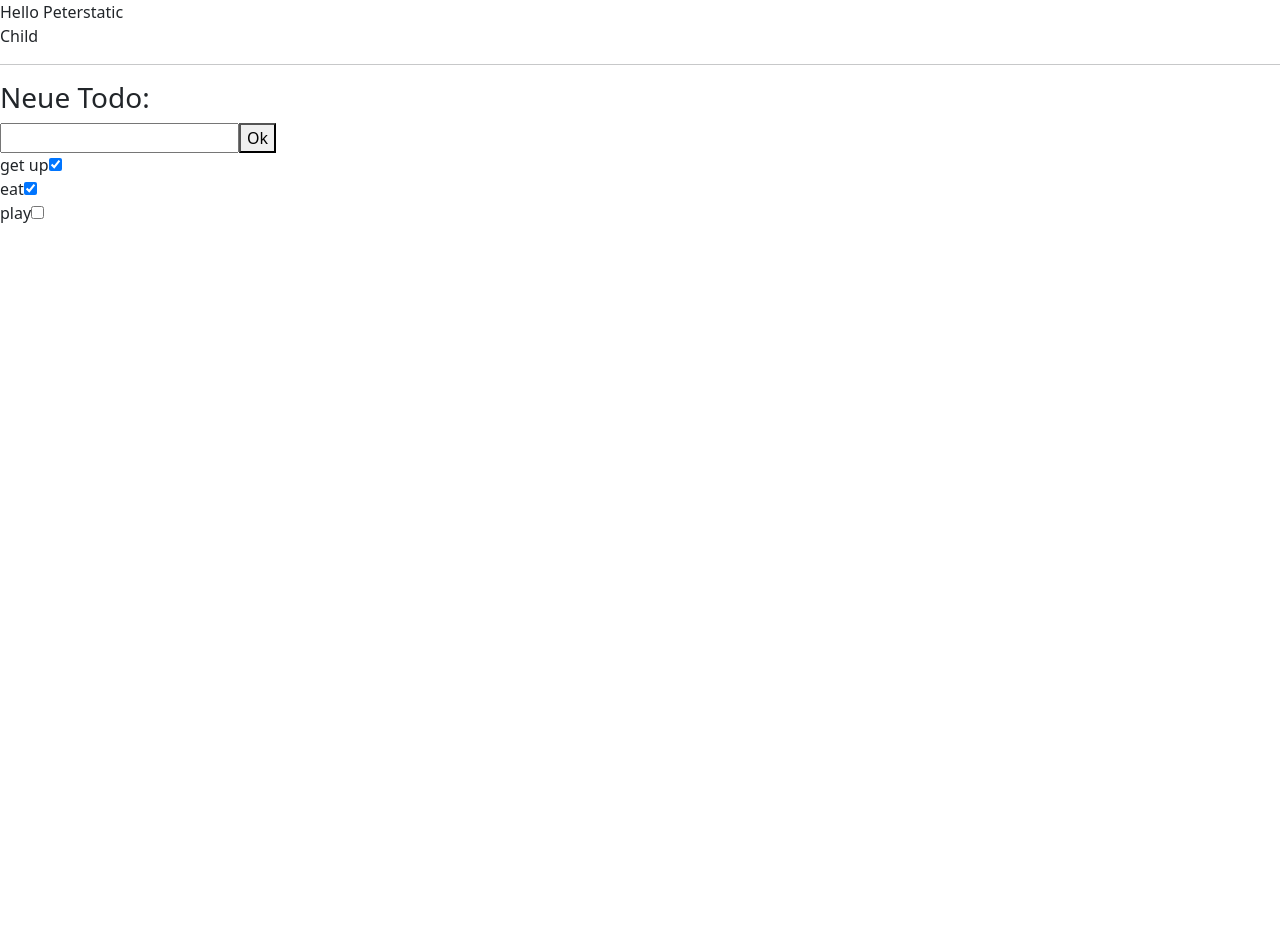
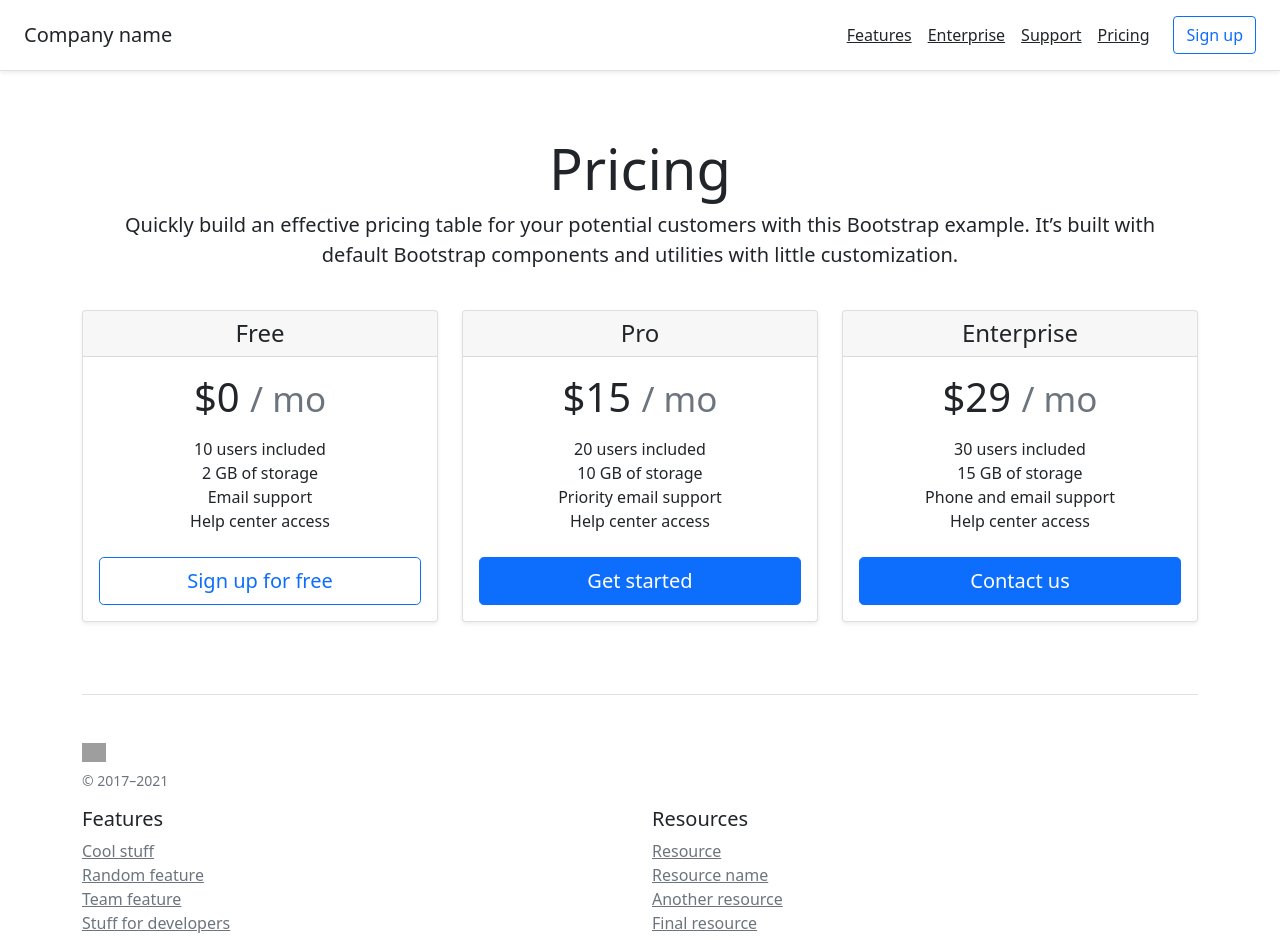
Before and after one commit to helloworld121/react-sample, a React (Create React App) app: page / in a window 1280 px wide. Shown: the top 939 px of the page. Before the commit the page ends 800 px from the top, so only its background shows below. Built offline with nearby package versions, Linux system fonts and the light colour scheme; grey boxes are pictures that could not be loaded.

Commit message:
provide bootstrap template and extract Header and Footer

```diff
--- a/src/App.js
+++ b/src/App.js
@@ -1,34 +1,85 @@
-import logo from './logo.svg';
 import './App.css';
 import {useState, useEffect} from 'react';
-import Item from './Item';
-import TodoList from './TodoList';
+import Header from "./fragment/Header";
+import Footer from "./fragment/Footer";
 
 const App = () => {
-  // setName triggers re-rendering => like change detection => there is no other possibility
-  // useState creates a local component-state
-  const[name, setName] = useState('World');
-
-  // lifecycle-hook => compared to NgOnInit
-  // the rendering process consists out of two steps => pre-commit, commit
-  useEffect(() => {
-    setTimeout(() => {
-      setName('Peter');
-      console.log('Async done');
-    }, 1000);
-  }, []); // the array displays the dependencies
 
 
-
-  // JSX => "{}" => activates JavaScript
   // to don't blow the DOM we can use the wrapping tag "<></>"
   // "<></>" is equal to "<React.Fragment></React.Fragment>" it is an alias
   return (
       <>
-        <div>Hello {name + 'static'}</div>
-        <Item />
-        <hr/>
-        <TodoList/>
+          <Header/>
+
+          <main className="container">
+              <div className="pricing-header px-3 py-3 pt-md-5 pb-md-4 mx-auto text-center">
+                  <h1 className="display-4">Pricing</h1>
+                  <p className="lead">Quickly build an effective pricing table for your potential customers with this
+                      Bootstrap example. It’s built with default Bootstrap components and utilities with little
+                      customization.</p>
+              </div>
+
+              <div className="row row-cols-1 row-cols-md-3 mb-3 text-center">
+                  <div className="col">
+                      <div className="card mb-4 shadow-sm">
+                          <div className="card-header">
+                              <h4 className="my-0 fw-normal">Free</h4>
+                          </div>
+                          <div className="card-body">
+                              <h1 className="card-title pricing-card-title">$0 <small className="text-muted">/
+                                  mo</small></h1>
+                              <ul className="list-unstyled mt-3 mb-4">
+                                  <li>10 users included</li>
+                                  <li>2 GB of storage</li>
+                                  <li>Email support</li>
+                                  <li>Help center access</li>
+                              </ul>
+                              <button type="button" className="w-100 btn btn-lg btn-outline-primary">Sign up for free
+                              </button>
+                          </div>
+                      </div>
+                  </div>
+                  <div className="col">
+                      <div className="card mb-4 shadow-sm">
+                          <div className="card-header">
+                              <h4 className="my-0 fw-normal">Pro</h4>
+                          </div>
+                          <div className="card-body">
+                              <h1 className="card-title pricing-card-title">$15 <small className="text-muted">/
+                                  mo</small></h1>
+                              <ul className="list-unstyled mt-3 mb-4">
+                                  <li>20 users included</li>
+                                  <li>10 GB of storage</li>
+                                  <li>Priority email support</li>
+                                  <li>Help center access</li>
+                              </ul>
+                              <button type="button" className="w-100 btn btn-lg btn-primary">Get started</button>
+                          </div>
+                      </div>
+                  </div>
+                  <div className="col">
+                      <div className="card mb-4 shadow-sm">
+                          <div className="card-header">
+                              <h4 className="my-0 fw-normal">Enterprise</h4>
+                          </div>
+                          <div className="card-body">
+                              <h1 className="card-title pricing-card-title">$29 <small className="text-muted">/
+                                  mo</small></h1>
+                              <ul className="list-unstyled mt-3 mb-4">
+                                  <li>30 users included</li>
+                                  <li>15 GB of storage</li>
+                                  <li>Phone and email support</li>
+                                  <li>Help center access</li>
+                              </ul>
+                              <button type="button" className="w-100 btn btn-lg btn-primary">Contact us</button>
+                          </div>
+                      </div>
+                  </div>
+              </div>
+
+              <Footer/>
+          </main>
       </>
   );
 }
--- /dev/null
+++ b/src/fragment/Footer.js
@@ -0,0 +1,44 @@
+const Footer = () => {
+    return (
+        <footer className="pt-4 my-md-5 pt-md-5 border-top">
+            <div className="row">
+                <div className="col-12 col-md">
+                    <img className="mb-2" src="/docs/5.0/assets/brand/bootstrap-logo.svg" alt="" width="24"
+                         height="19"/>
+                    <small className="d-block mb-3 text-muted">&copy; 2017–2021</small>
+                </div>
+                <div className="col-6 col-md">
+                    <h5>Features</h5>
+                    <ul className="list-unstyled text-small">
+                        <li><a className="link-secondary" href="#">Cool stuff</a></li>
+                        <li><a className="link-secondary" href="#">Random feature</a></li>
+                        <li><a className="link-secondary" href="#">Team feature</a></li>
+                        <li><a className="link-secondary" href="#">Stuff for developers</a></li>
+                        <li><a className="link-secondary" href="#">Another one</a></li>
+                        <li><a className="link-secondary" href="#">Last time</a></li>
+                    </ul>
+                </div>
+                <div className="col-6 col-md">
+                    <h5>Resources</h5>
+                    <ul className="list-unstyled text-small">
+                        <li><a className="link-secondary" href="#">Resource</a></li>
+                        <li><a className="link-secondary" href="#">Resource name</a></li>
+                        <li><a className="link-secondary" href="#">Another resource</a></li>
+                        <li><a className="link-secondary" href="#">Final resource</a></li>
+                    </ul>
+                </div>
+                <div className="col-6 col-md">
+                    <h5>About</h5>
+                    <ul className="list-unstyled text-small">
+                        <li><a className="link-secondary" href="#">Team</a></li>
+                        <li><a className="link-secondary" href="#">Locations</a></li>
+                        <li><a className="link-secondary" href="#">Privacy</a></li>
+                        <li><a className="link-secondary" href="#">Terms</a></li>
+                    </ul>
+                </div>
+            </div>
+        </footer>
+    );
+};
+
+export default Footer;
--- /dev/null
+++ b/src/fragment/Header.js
@@ -0,0 +1,17 @@
+const Header = () => {
+    return (
+        <header
+            className="d-flex flex-column flex-md-row align-items-center p-3 px-md-4 mb-3 bg-body border-bottom shadow-sm">
+            <p className="h5 my-0 me-md-auto fw-normal">Company name</p>
+            <nav className="my-2 my-md-0 me-md-3">
+                <a className="p-2 text-dark" href="#">Features</a>
+                <a className="p-2 text-dark" href="#">Enterprise</a>
+                <a className="p-2 text-dark" href="#">Support</a>
+                <a className="p-2 text-dark" href="#">Pricing</a>
+            </nav>
+            <a className="btn btn-outline-primary" href="#">Sign up</a>
+        </header>
+    );
+};
+
+export default Header;
```
